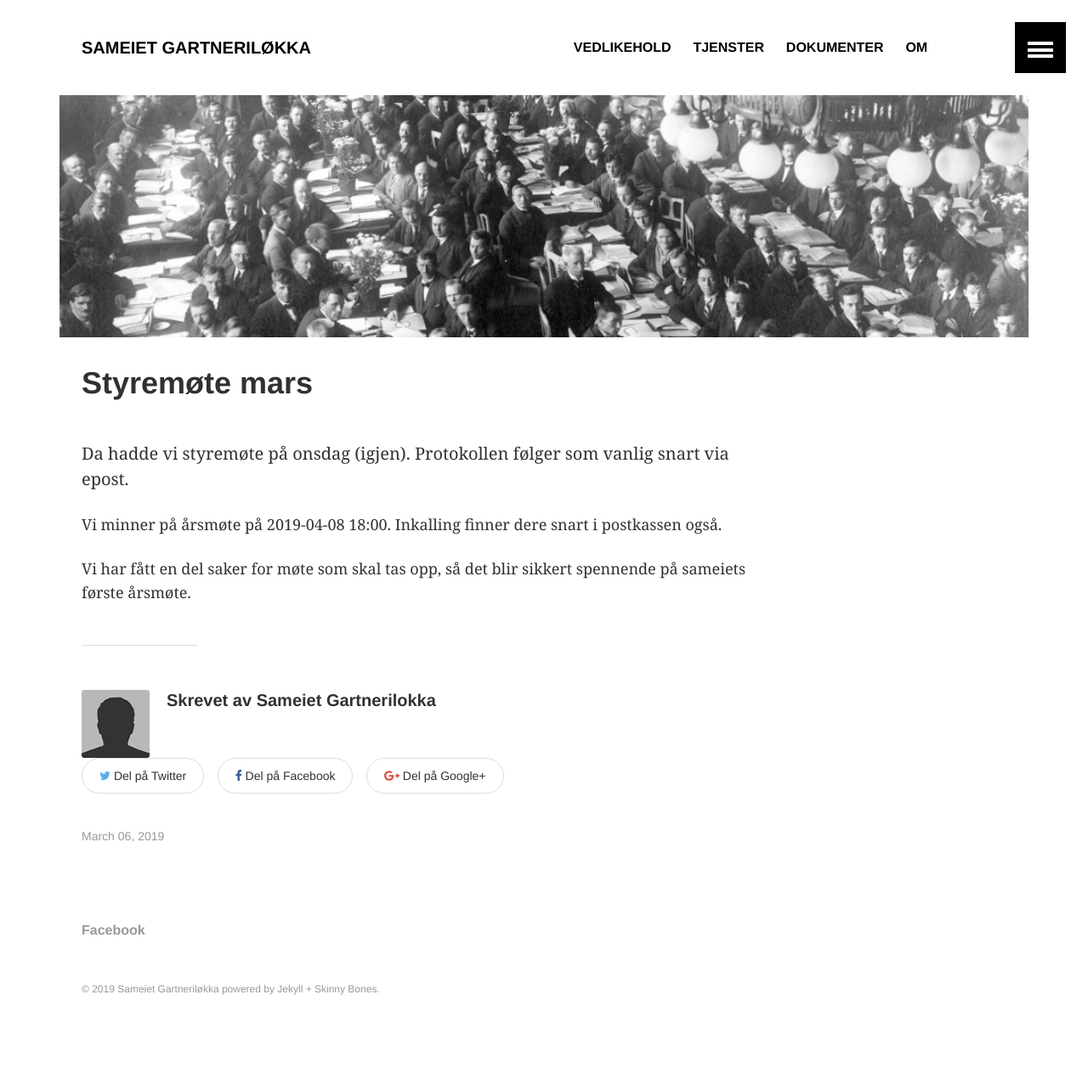
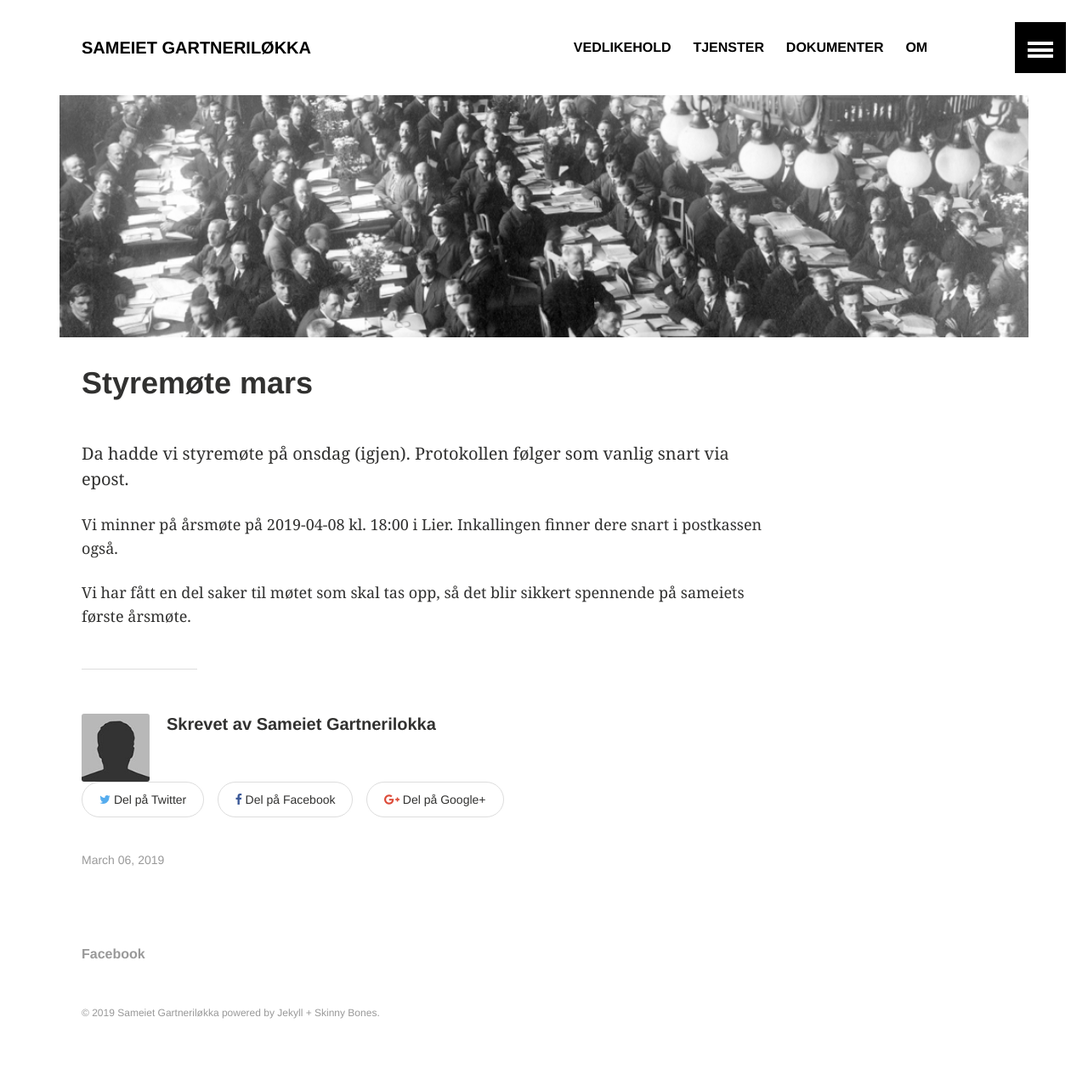
Before and after one commit to sameiet-gartnerilokka/sameiet-gartnerilokka.github.io, a Jekyll site: the page built from _posts/2019-03-06-styremote_mars.md, in a window 1280 px wide. Shown: the whole page at 85% size. Built offline with Jekyll 4.4.1, drawn with Linux system fonts in a browser that asks for light colours; before the commit the page ends 1249 px from its top, so only the background shows below that.

Commit message:
General update

```diff
--- a/_posts/2019-03-06-styremote_mars.md
+++ b/_posts/2019-03-06-styremote_mars.md
@@ -9,6 +9,6 @@ image:
 ---
 Da hadde vi styremøte på onsdag (igjen). Protokollen følger som vanlig snart via epost.
 
-Vi minner på årsmøte på 2019-04-08 18:00. Inkalling finner dere snart i postkassen også.
+Vi minner på årsmøte på 2019-04-08 kl. 18:00 i Lier. Inkallingen finner dere snart i postkassen også.
 
-Vi har fått en del saker for møte som skal tas opp, så det blir sikkert spennende på sameiets første årsmøte.
+Vi har fått en del saker til møtet som skal tas opp, så det blir sikkert spennende på sameiets første årsmøte.
```
